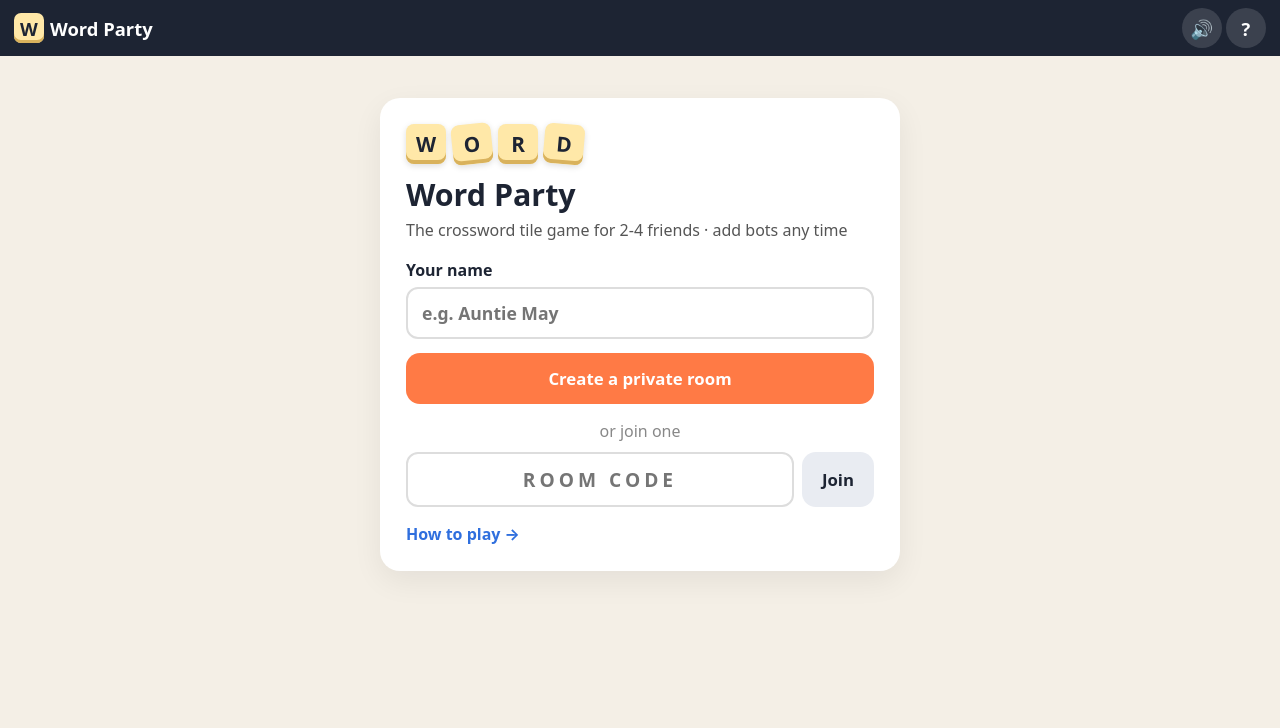
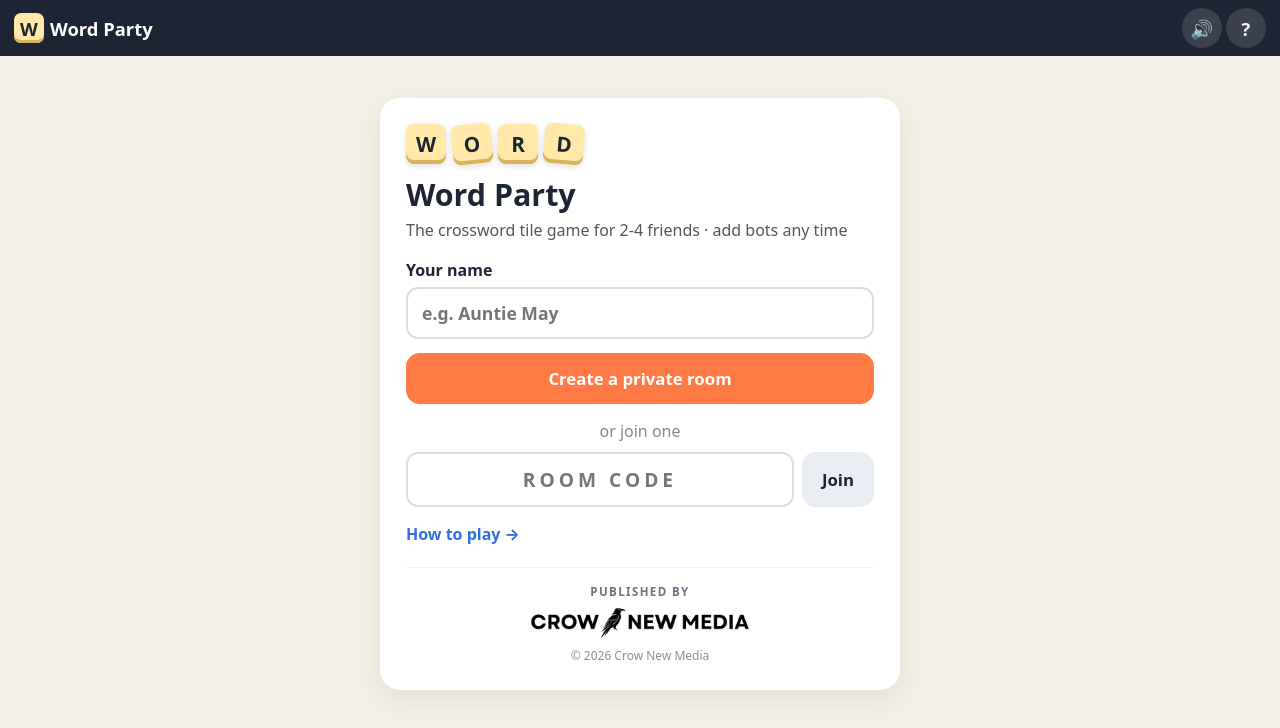
Before and after one commit to asianed1/word-party, a website: page public/index.html in a window 1280 px wide. Drawn offline with Linux system fonts and the light colour scheme.

Commit message:
Credit Crow New Media as publisher (logo on home screen, footer, help, meta, README, package author)

```diff
--- a/package.json
+++ b/package.json
@@ -2,6 +2,7 @@
   "name": "word-party",
   "version": "1.0.0",
   "description": "Online 2-4 player crossword tile game with bots and room chat",
+  "author": "Crow New Media",
   "main": "server/index.js",
   "scripts": {
     "start": "node server/index.js",
--- a/public/index.html
+++ b/public/index.html
@@ -5,6 +5,8 @@
 <meta name="viewport" content="width=device-width, initial-scale=1, viewport-fit=cover">
 <title>Word Party - crossword tile game with friends</title>
 <meta name="description" content="Play a friendly crossword tile game online with 2-4 friends. Private rooms, bots and room chat.">
+<meta name="author" content="Crow New Media">
+<meta name="publisher" content="Crow New Media">
 <link rel="stylesheet" href="style.css">
 <link rel="icon" href="data:,">
 </head>
@@ -35,6 +37,11 @@
         <button class="big-btn" id="joinBtn">Join</button>
       </div>
       <button class="link-btn" id="homeHelp">How to play →</button>
+      <div class="publisher">
+        <span class="pub-label">Published by</span>
+        <img src="img/crow-new-media-logo.png" alt="Crow New Media" width="220" height="34" decoding="async">
+      </div>
+      <p class="copyright">© 2026 Crow New Media</p>
     </div>
   </section>
 
@@ -142,6 +149,7 @@
       <li><b>The end:</b> when the bag is empty and someone uses their last tile - or after 6 turns in a row with no score. Leftover tiles count against you (and go to whoever went out first).</li>
     </ol>
     <p class="muted small">Words are checked against the public-domain ENABLE word list.</p>
+    <p class="muted small publisher-note">Published by Crow New Media · © 2026 Crow New Media</p>
     <button class="big-btn primary" id="helpClose">Got it!</button>
   </div>
 </div>
--- a/public/style.css
+++ b/public/style.css
@@ -190,3 +190,10 @@
   .timer { flex-basis: 70px; }
 }
 .pay-table .who span { white-space: nowrap; }
+
+/* Publisher credit (home screen + how-to overlay only, never on the table/board) */
+.publisher { margin-top: 22px; padding-top: 16px; border-top: 1px solid #0000000f; display: flex; flex-direction: column; align-items: center; gap: 6px; }
+.pub-label { font-size: 0.72rem; letter-spacing: 0.12em; text-transform: uppercase; color: #6b7280; font-weight: 700; }
+.publisher img { display: block; width: min(220px, 70%); height: auto; }
+.copyright { margin: 8px 0 0; text-align: center; font-size: 0.75rem; color: #8a8f99; }
+.publisher-note { margin-top: 10px; text-align: center; }
```
Also changed, not shown: README.md, public/img/crow-new-media-logo-white.png (added), public/img/crow-new-media-logo.png (added).
